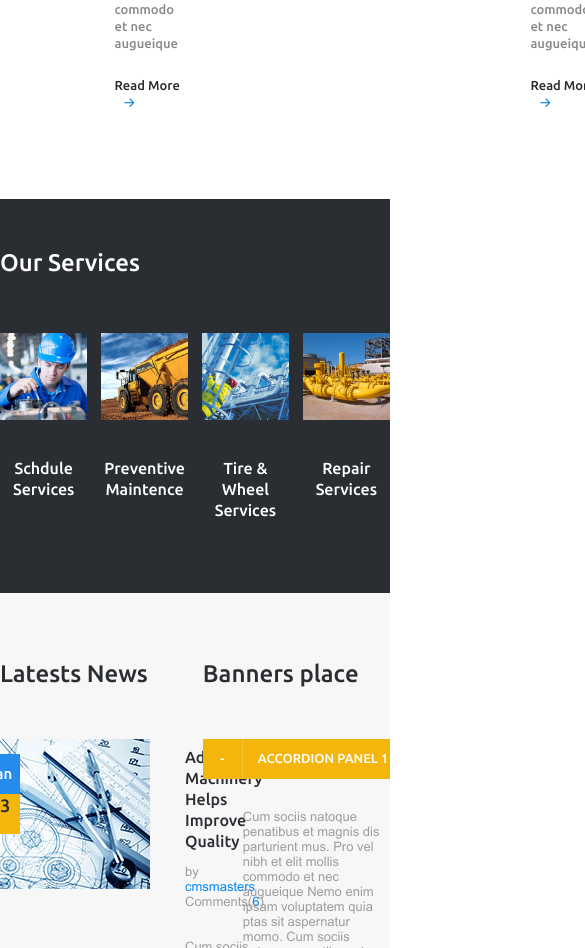
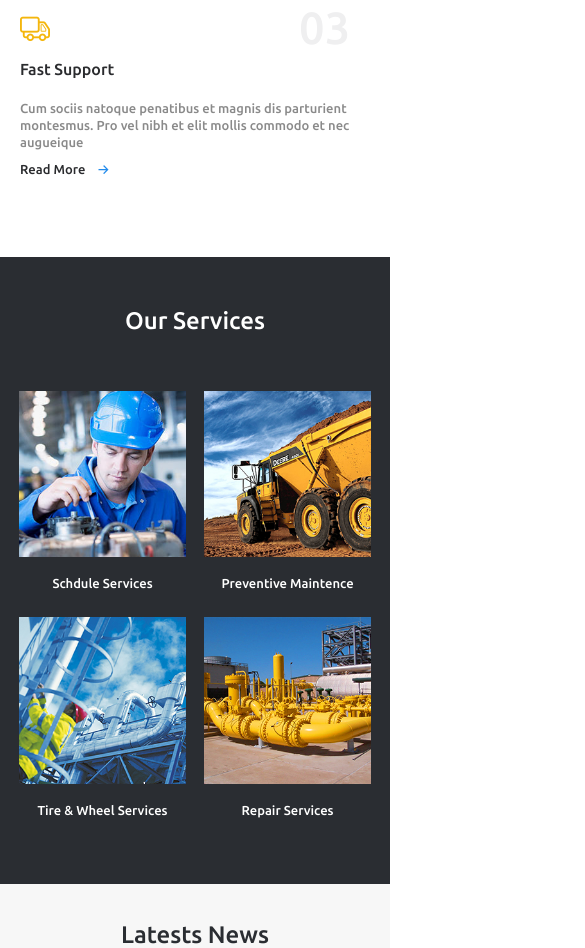
Before and after one commit to Denys-kozhokar/BuildHome, a website: page src/index.html in a window 390 px wide. Shown: the part 1052-2000 px from the top of the page, 585 px wide, since content can reach past the window. Drawn offline with nearby package versions, Linux system fonts and the light colour scheme; files that its build step writes are made by us from their sources; files whose address does not match are found by name; a web font is replaced by a local one.

Commit message:
Add the adaptive design

```diff
--- a/src/style/_mixin.scss
+++ b/src/style/_mixin.scss
@@ -21,3 +21,12 @@
   -webkit-order: $val;
   order: $val;
 }
+
+@mixin respond-to($media) {
+    @if $media == tablet {
+      @media only screen and (max-width: $tablet) { @content; }
+    }
+    @else if $media == mobile {
+      @media only screen and (max-width: $mobile) { @content; }
+    }
+}
--- /dev/null
+++ b/src/style/_svgSprite.scss
@@ -0,0 +1,186 @@
+.icon {
+    font-size: 10px;
+    &:before {
+      content:' ';
+      vertical-align:middle;
+      display: inline-block;
+      background-image: url("../svg/sprite.svg");
+      background-repeat: no-repeat;
+      background-size: 3.2em 23.3em;
+
+      .no-svg & {
+        background-image: url("../svg/sprite.png");
+      }
+    }
+}
+
+
+
+
+.icon.arrow {
+  &:before {
+      background-position: 0em 0em;
+      width: 1em;
+      height: 0.9em;
+    }
+  }
+
+  @mixin icon-arrow(){
+    @extend .arrow;
+  }
+
+
+.icon.facebook {
+  &:before {
+      background-position: 0em -0.9em;
+      width: 0.8em;
+      height: 1.6em;
+    }
+  }
+
+  @mixin icon-facebook(){
+    @extend .facebook;
+  }
+
+
+.icon.frontemail {
+  &:before {
+      background-position: 0em -2.5em;
+      width: 1.6em;
+      height: 1.2em;
+    }
+  }
+
+  @mixin icon-frontemail(){
+    @extend .frontemail;
+  }
+
+
+.icon.iPhonepotrait {
+  &:before {
+      background-position: 0em -3.7em;
+      width: 1em;
+      height: 1.6em;
+    }
+  }
+
+  @mixin icon-iPhonepotrait(){
+    @extend .iPhonepotrait;
+  }
+
+
+.icon.linkedin {
+  &:before {
+      background-position: 0em -5.3em;
+      width: 1.55em;
+      height: 1.5031em;
+    }
+  }
+
+  @mixin icon-linkedin(){
+    @extend .linkedin;
+  }
+
+
+.icon.location {
+  &:before {
+      background-position: 0em -6.9em;
+      width: 1.2em;
+      height: 1.6em;
+    }
+  }
+
+  @mixin icon-location(){
+    @extend .location;
+  }
+
+
+.icon.params {
+  &:before {
+      background-position: 0em -8.5em;
+      width: 3.2em;
+      height: 3.2em;
+    }
+  }
+
+  @mixin icon-params(){
+    @extend .params;
+  }
+
+
+.icon.rss {
+  &:before {
+      background-position: 0em -11.7em;
+      width: 1.506em;
+      height: 1.5em;
+    }
+  }
+
+  @mixin icon-rss(){
+    @extend .rss;
+  }
+
+
+.icon.search {
+  &:before {
+      background-position: 0em -13.2em;
+      width: 1.397em;
+      height: 1.3969em;
+    }
+  }
+
+  @mixin icon-search(){
+    @extend .search;
+  }
+
+
+.icon.settings {
+  &:before {
+      background-position: 0em -14.6em;
+      width: 3.2em;
+      height: 3.2em;
+    }
+  }
+
+  @mixin icon-settings(){
+    @extend .settings;
+  }
+
+
+.icon.skype {
+  &:before {
+      background-position: 0em -17.8em;
+      width: 1.6em;
+      height: 1.6em;
+    }
+  }
+
+  @mixin icon-skype(){
+    @extend .skype;
+  }
+
+
+.icon.truck {
+  &:before {
+      background-position: 0em -19.4em;
+      width: 3.2em;
+      height: 2.6em;
+    }
+  }
+
+  @mixin icon-truck(){
+    @extend .truck;
+  }
+
+
+.icon.twitter {
+  &:before {
+      background-position: 0em -22em;
+      width: 1.6em;
+      height: 1.3em;
+    }
+  }
+
+  @mixin icon-twitter(){
+    @extend .twitter;
+  }
--- a/src/style/_var.scss
+++ b/src/style/_var.scss
@@ -28,3 +28,6 @@ $Ubuntu18: 18px 'Ubuntu Medium';
 $Ubuntu16: 16px 'Ubuntu Medium';
 $Ubuntu15: 15px 'Ubuntu Medium';
 $Ubuntu13: 13px 'Ubuntu Medium';
+
+$mobile: 550px;
+$tablet: 940px;
--- a/src/style/main.scss
+++ b/src/style/main.scss
@@ -1,18 +1,14 @@
 
 *, *:before, *:after {
 	box-sizing: border-box;
-	transition: all 0.3s linear 0s;
 }
 
 a {
+	transition: all 0.3s linear 0s;
 	text-decoration: none;
 }
 
-.container{
-	max-width: 1160px;
-	margin: 0 auto;
-	font: 13px ArialMT, Arial, sans-serif;
-}
+
 
 @import "partials/reset.css";
 
@@ -24,6 +20,8 @@ a {
 
 @import "sprite.scss";
 
+@import "_svgSprite.scss";
+
 @import "font.css";
 
 @import "partials/_header.scss";
--- a/src/style/partials/_footer.scss
+++ b/src/style/partials/_footer.scss
@@ -6,20 +6,52 @@
 	@include flexbox();
 	justify-content: space-between;
 	padding: 60px 0 80px;
+
+	@include respond-to(tablet) {
+		padding: 40px 0 40px;
+		flex-flow: row wrap;
+  		justify-content: space-around;
+	}
+
+	@include respond-to(mobile) {
+		padding: 20px 0 20px;
+	}
 }
 
 .list{
 	width: 260px;
+	padding-right: 5px;
+
+	@include respond-to(tablet) {
+		width: 35%;
+	}
+
+	@include respond-to(mobile) {
+		width: 200px;
+		margin: 0 auto;
+	}
 
 	&__title{
 		font: $Ubuntu18;
 		color: $whiteText;
 		margin-bottom: 50px;
+
+		@include respond-to(tablet) {
+			margin: 25px 0 15px;
+		}
+		@include respond-to(mobile) {
+			text-align: center;
+		}
 	}
 
 	&__item{
 		width: 100%;
 		border-bottom: $listBorder;
+
+		@include respond-to(mobile) {
+			max-width: 320px;
+			text-align: center;
+		}
 
 		&:last-child{
 			border-bottom: none;
@@ -30,6 +62,10 @@
 		color: $darkGrayText;
 		line-height: 36px;
 		margin-left: 3px;
+
+		@include respond-to(mobile) {
+			line-height: 20px;
+		}
 
 		&:hover{
 			color: $blueHover;
@@ -45,23 +81,52 @@
 .contactsBlock{
 	@include flexbox();
 	justify-content: space-between;
+
+	@include respond-to(tablet) {
+		flex-flow: row wrap;
+  		justify-content: space-around;
+  		padding: 30px 0 30px;
+	}
 }
 
 .contacts{
 	color: $darkGrayText;
 	line-height: 60px;
 
+	@include respond-to(tablet) {
+		display: block;
+		width: 100%;
+		text-align: center;
+		line-height: 25px;
+	}
+
 	&__adress{
 		margin-right: 30px;
+		@include respond-to(tablet) {
+			margin-right: 0;
+			display: block;
+		}
 	}
 
 	&__tel{
-		@extend .contacts;
+		color: $darkGrayText;
+		line-height: 60px;
 		margin-right: 40px;
+		@include respond-to(tablet) {
+			margin-right: 0;
+			line-height: 25px;
+		}
 	}
 
 	&__email{
-		@extend .contacts;
+		@extend .contacts__tel;
+		@include respond-to(tablet) {
+			margin-left: 20px;
+		}
+		@include respond-to(mobile) {
+			margin-left: 0;
+			display: block;
+		}
 	}
 
 	&__icon{
@@ -70,6 +135,8 @@
 }
 
 .copyright{
-		@extend .contacts;
-
+	@extend .contacts;
+	@include respond-to(tablet) {
+		margin-top: 20px;
+	}
 }
--- a/src/style/partials/_header.scss
+++ b/src/style/partials/_header.scss
@@ -1,8 +1,24 @@
+.container{
+	max-width: 1160px;
+	margin: 0 auto;
+	font: 13px ArialMT, Arial, sans-serif;
+
+	@include respond-to(tablet) {
+	    padding: 0 10px;
+	}
+
+}
+
 .top{
 	@include flexbox();
 	justify-content: space-between;
 	padding-top: 37px;
 	margin-bottom: 37px;
+
+	@include respond-to(mobile) {
+	   flex-direction: column;
+	   align-items: center;
+	}
 }
 
 .logo{
@@ -10,6 +26,9 @@
 }
 
 .social{
+	@include respond-to(mobile) {
+	   margin-top: 30px;
+	}
 	a{
 		color: $iconSocColor;
 		font-size: 17px;
@@ -32,6 +51,11 @@
 	justify-content: space-between;
 	background-color: #2a2d32;
 	margin: 0 0 40px 0;
+	position: relative;
+
+	@include respond-to(mobile) {
+	   flex-direction: row-reverse;
+	}
 
 	&__search{
 		height: 40px;
@@ -41,13 +65,19 @@
 		position: relative;
 		color: $darkGrayText;
 
+		@include respond-to(mobile) {
+			z-index: 2;
+		   max-width: 50%;
+		}
+
 		input{
 			background-color: $darcBg;
-			width: 240px;
+			width: 100%;
 			padding: 0 15px;
 			border: none;
 			align:center;
 			height: 100%;
+			color: $whiteText;
 		}
 
 		.icon-search{
@@ -66,8 +96,59 @@
 	padding: 0;
 	margin: 0;
 
+	@include respond-to(tablet) {
+	   width: 60%;
+	   min-width: 350px;
+	}
+
+	@include respond-to(mobile) {
+	   	flex-direction: column;
+	   	width: 120px;
+	  	min-width: 0;
+	  	padding-top: 40px;
+	  	position: absolute;
+		top: 0;
+		left: 0;
+		background-color: #2a2d32;
+		z-index: 2;
+	}
+
+	&__open{
+		@include respond-to(mobile) {
+	   		.menu__item{
+				display: block;
+	   		}
+		}
+	}
+	&:hover{
+		@include respond-to(mobile) {
+			background-color: $darcBg;
+		}
+	}
+
+	&:before{
+		@include respond-to(mobile) {
+		    content: 'MENU';
+		    font: $UbuntuCond;
+			color: $whiteText;
+			position: absolute;
+			top: 10px;
+			left: 40px;
+		}
+	}
+
 	&__item{
 		border-right: $darck-border;
+
+		@include respond-to(tablet) {
+	    	width: 20%;
+		}
+
+		@include respond-to(mobile) {
+			display: none;
+			border-right: none;
+			width: 100%
+		}
 		&--active{
 			background-color: $blueHover;
 		}
@@ -81,6 +162,18 @@
 		&:hover{
 			color: $yellowBg;
 		}
+
+		@include respond-to(tablet) {
+	    	padding: 23px 0;
+	    	text-align: center;
+	    	width: 100%;
+		}
+
+		@include respond-to(mobile) {
+	    	padding: 0;
+	    	line-height: 30px;
+	    	text-align: center;
+		}
 	}
 }
 
@@ -88,8 +181,12 @@
 	margin-bottom: 70px;
 	width: 100%;
 	height: auto;
+
 	img{
-		width: 100%
+		width: 100%;
+		@include respond-to(mobile) {
+	    	width: 75%;
+		}
 	}
 }
 
@@ -98,15 +195,29 @@
 	@include flexbox();
 	justify-content: space-between;
 
+	@include respond-to(mobile) {
+		flex-direction:column;
+		margin-bottom: 44px;
+	}
 }
 
 .article{
 	@include flexbox();
 	justify-content: space-between;
 	margin-right: 2%;
+	position: relative;
+
+	@include respond-to(mobile) {
+		max-width: 350px;
+		margin: 0 auto;
+	}
 
 	&:last-child{
 		margin-right: 0;
+
+		@include respond-to(mobile) {
+			margin: 0 auto;
+		}
 	}
 
 	.tools{
@@ -122,6 +233,15 @@
 		line-height: 80px;
 		margin-right: 7%;
 		align-self: flex-start;
+
+		@include respond-to(tablet) {
+			font-size: 45px;
+			line-height: 30px;
+			position: absolute;
+			top: 0;
+			right: 20px;
+			margin: 0;
+		}
 	}
 
 
@@ -129,12 +249,28 @@
 		font: $Ubuntu20;
 		color: $dayFont;
 		margin-bottom: 27px;
+
+		@include respond-to(tablet) {
+			font-size: 16px;
+			margin-bottom: 20px;
+			padding-right: 10px;
+		}
 	}
 
 	&__text{
 		font: $Ubuntu13;
 		color: #8a8a8a;
 		margin-bottom: 25px;
+
+		@include respond-to(tablet) {
+			margin-bottom: 18px;
+			padding-right: 10px;
+		}
+
+		@include respond-to(mobile) {
+			padding-right: 0;
+			margin-bottom: 10px;
+		}
 	}
 
 	&__more{
@@ -156,5 +292,9 @@
 			color: $blueHover;
 			font-size: 10px;
 		}
+
+		@include respond-to(mobile) {
+			margin-bottom: 35px;
+		}
 	}
 }
--- a/src/style/partials/_main.scss
+++ b/src/style/partials/_main.scss
@@ -6,14 +6,32 @@ main{
 	@include flexbox();
 	justify-content: space-between;
 	padding: 65px 0 80px;
+
+	@include respond-to(mobile) {
+		padding: 35px 0 45px;
+		flex-direction:column;
+	}
 }
 
 .newsBlock{
 	width: 49%;
+
+	@include respond-to(tablet) {
+		width: 57%;
+	}
+	@include respond-to(mobile) {
+		width: 100%;
+		margin: 0 auto;
+	}
+
 	&__title{
 		font: $Ubuntu24;
 		color: $darckFont;
 		margin-bottom: 50px;
+		@include respond-to(tablet) {
+			margin-bottom: 25px;
+			text-align: center;
+		}
 	}
 }
 
@@ -26,11 +44,24 @@ main{
 		margin-right: 35px;
 		position: relative;
 
+		@include respond-to(tablet) {
+			margin-right: 15px;
+		}
+
+		img{
+			@include respond-to(tablet) {
+			width: 100px;
+		}
+	}
 		.date{
 			position: absolute;
 			top: 15px;
-			left: -20px;
+			left: -10px;
 			text-align: center;
+
+			@include respond-to(tablet) {
+				top: 10px;
+			}
 
 			&__month{
 				display: block;
@@ -47,6 +78,7 @@ main{
 				font:$Ubuntu18;
 				color: $dayFont;
 				background-color: $yellowBg;
+				line-height: 40px;
 			}
 		}
 
@@ -54,11 +86,19 @@ main{
 
 	&__item{
 		padding-top: 8px;
+
+		@include respond-to(tablet) {
+			padding-top: 0;
+		}
 	}
 
 	&__title{
 		font: $Ubuntu16;
 		color: $darckFont;
+
+		@include respond-to(tablet) {
+			font-size:14px;
+		}
 
 		&:hover{
 			color: $blueHover;
@@ -68,6 +108,10 @@ main{
 	&__info{
 		color: $grayFont;
 		margin: 12px 0 30px;
+
+		@include respond-to(tablet) {
+			margin-bottom: 12px;
+		}
 
 		.author{
 			color: $blueFont;
@@ -86,12 +130,22 @@ main{
 .panels{
 	width: 48%;
 
+	@include respond-to(tablet) {
+		width: 40%;
+	}
+
+	@include respond-to(mobile) {
+		width: 90%;
+		margin: 0 auto;
+	}
+
 	&__title{
 		@extend .newsBlock__title;
 	}
 }
 
 .panel{
+	transition: all 5s linear 0s;
 	&__title{
 		font: $Ubuntu13;
 		color: $darckFont;
@@ -125,6 +179,10 @@ main{
 		margin: 30px 0 42px 40px;
 		display: none;
 
+		@include respond-to(tablet) {
+			margin: 15px 0 20px 20px;
+		}
+
 		&--active{
 			display: block;
 		}
@@ -141,10 +199,25 @@ main{
 	justify-content: space-between;
 	align-items: center;
 
+	@include respond-to(tablet) {
+		height: auto;
+		flex-flow: row wrap;
+  		justify-content: space-around;
+  		padding: 30px 0;
+	}
+
+
 	&__item{
+
+		@include respond-to(tablet) {
+			min-width: 30%;
+		}
 
 		& a{
 			display: inline-block;
+			@include respond-to(mobile) {
+				width: 100%;
+			}
 		}
 		#brand1{
 			@include sprite($brand1);
--- a/src/style/partials/_section.scss
+++ b/src/style/partials/_section.scss
@@ -11,8 +11,17 @@ figure{
 	justify-content: space-between;
 	padding-bottom: 72px;
 
+	@include respond-to(tablet) {
+		padding-bottom: 40px;
+		flex-flow: row wrap;
+  		justify-content: space-around;
+	}
+
 	&__title{
 		padding-top: 48px;
+		@include respond-to(tablet) {
+			text-align: center;
+		}
 		h1{
 			font: $Ubuntu24;
 			color: $whiteText;
@@ -23,6 +32,13 @@ figure{
 
 .service{
 	width: 260/1160*100%;
+
+	@include respond-to(tablet) {
+		width: 35%;
+	}
+	@include respond-to(mobile) {
+		width: 45%;
+	}
 
 	&__link{
 		position: relative;
@@ -68,6 +84,11 @@ figure{
 		text-align: center;
 		font: $Ubuntu16;
 		color: $whiteText;
-		margin-top: 35px;
+		margin: 35px 0 40px;
+
+		@include respond-to(mobile) {
+			margin: 15px 0 25px;
+			font-size: 13px;
+		}
 	}
 }
```
Also changed, not shown: src/index.html (+1 -0 lines), src/js/partials/script.js (+10 -3 lines), src/template/footer.html (+4 -2 lines), src/template/header.html (+1 -1 lines), build/css/main.css, build/img/svg/sprite.svg (added), build/index.html, build/js/main.js.
